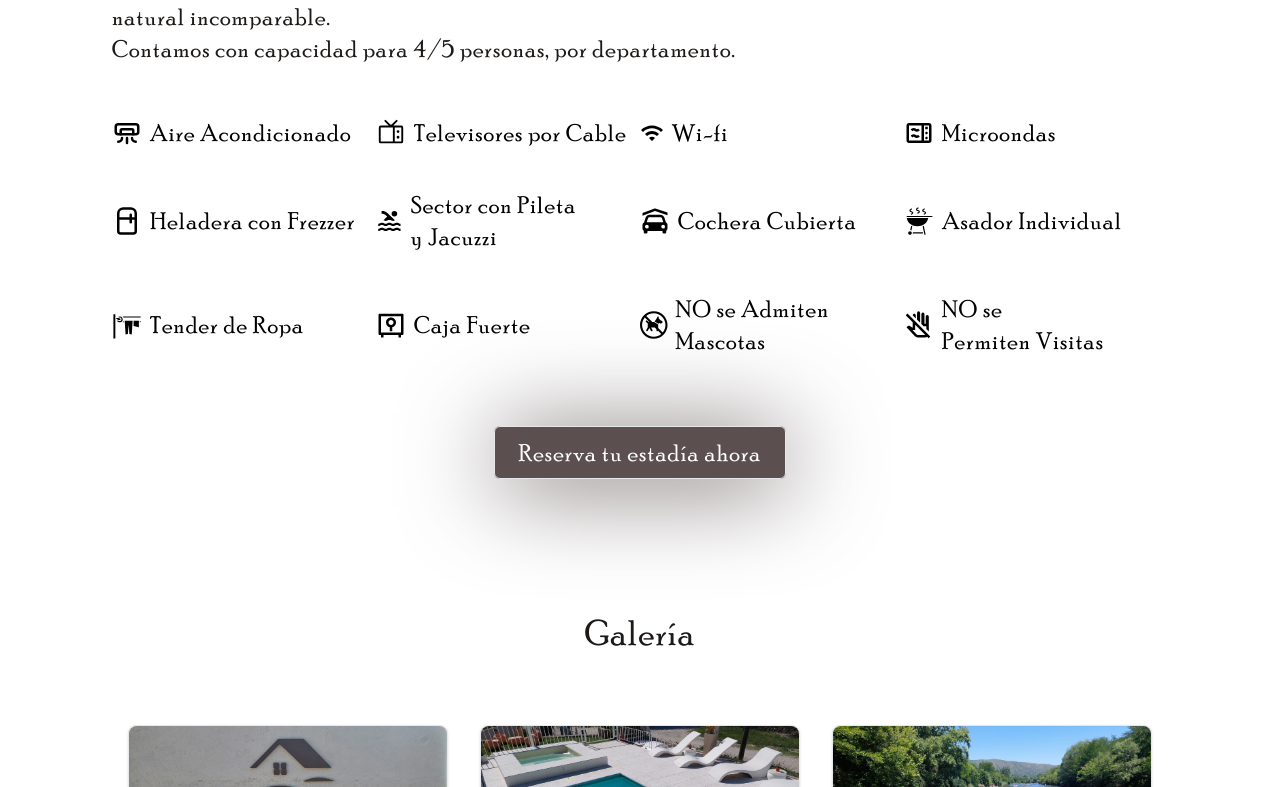
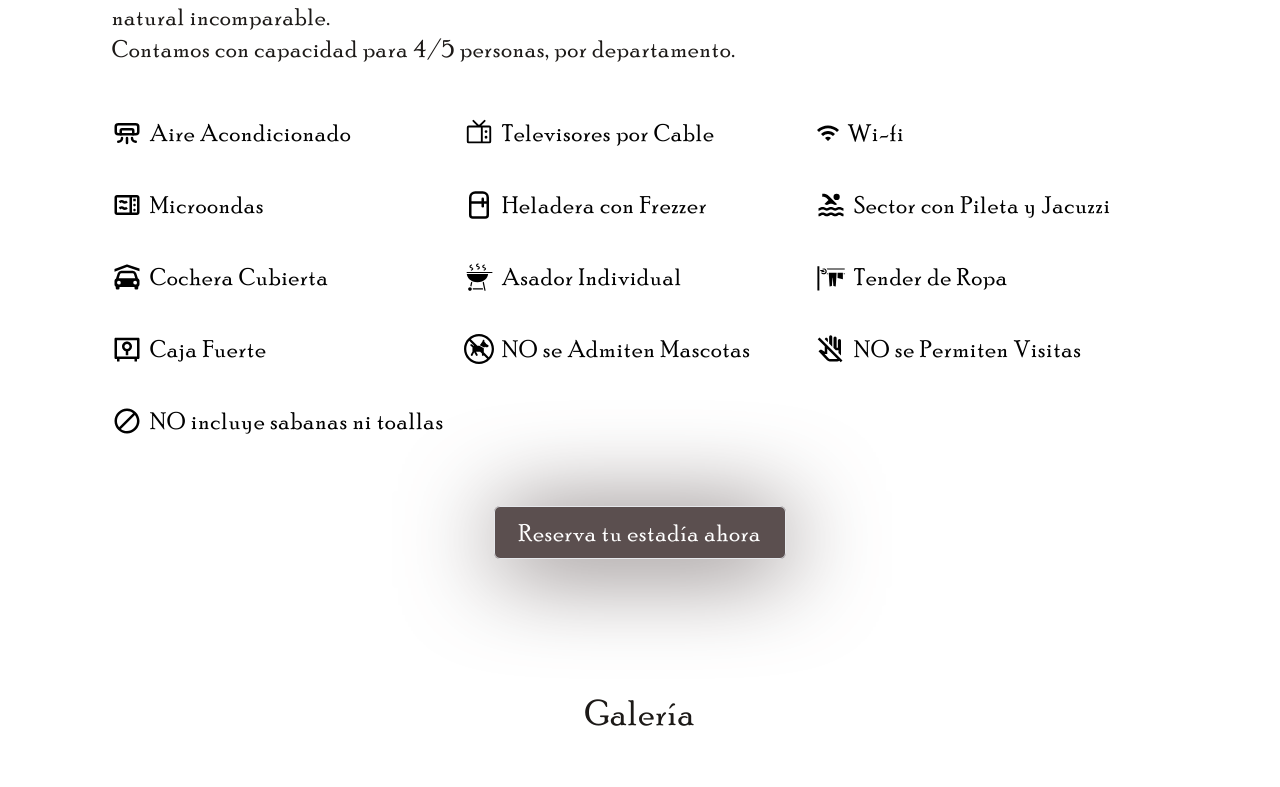
Before and after one commit to luciopalacio95/complejo-bienteveo, a React (Vite) app: page / in a window 1280 px wide. Shown: the part 893-1680 px from the top of the page. Built offline with nearby package versions, Linux system fonts and the light colour scheme.

Commit message:
LP-Add servicio y fin imagen galery open

```diff
--- a/src/assets/images/svg/notPets.jsx
+++ b/src/assets/images/svg/notPets.jsx
@@ -1,6 +1,6 @@
 export default function NotPets(props){
     return(
-        <svg fill="#000000" height="30px" width="30px" className={props.className} version="1.1" id="Capa_1" xmlns="http://www.w3.org/2000/svg" xmlns:xlink="http://www.w3.org/1999/xlink"
+        <svg fill="#000000" height="30px" width="30px" className={props.className} version="1.1" id="Capa_1" xmlns="http://www.w3.org/2000/svg" xmlnsXlink="http://www.w3.org/1999/xlink"
         viewBox="0 0 313.725 313.725" xmlSpace="preserve">
             <g>
                 <path d="M218.992,133.607c1.628,0.715,3.265,1.418,4.888,2.123c4.772,2.074,9.742,3.039,14.948,2.731
--- a/src/components/home/servicios.jsx
+++ b/src/components/home/servicios.jsx
@@ -1,4 +1,4 @@
-import { MdPool, MdOutlineWifi, MdOutlineMicrowave, MdOutlineDoNotTouch } from "react-icons/md";
+import { MdPool, MdOutlineWifi, MdOutlineMicrowave, MdOutlineDoNotTouch, MdDoNotDisturbAlt } from "react-icons/md";
 import { TbAirConditioning } from "react-icons/tb";
 import { GiBarbecue, GiClothesline } from "react-icons/gi";
 import { RiSafeLine } from "react-icons/ri";
@@ -20,41 +20,44 @@ export default function Servicios(){
                 <br></br><br></br>
             </p>
             <div className='w-full flex flex-wrap gap-y-10 text-base sm:text-2xl'>
-                <div className="basis-1/2 sm:basis-1/4 text-pretty flex justify-stretch sm:items-center">
+                <div className="basis-1/2 sm:basis-1/3 text-pretty flex justify-stretch sm:items-center">
                     <TbAirConditioning className="mr-2 text-3xl"/> Aire Acondicionado
                 </div>
-                <div className="basis-1/2 sm:basis-1/4 text-pretty flex justify-stretch sm:items-center">
+                <div className="basis-1/2 sm:basis-1/3 text-pretty flex justify-stretch sm:items-center">
                 <PiTelevision className="mr-2 text-3xl"/> Televisores por Cable
                 </div>
-                <div className="basis-1/2 sm:basis-1/4 text-pretty flex justify-stretch sm:items-center">
+                <div className="basis-1/2 sm:basis-1/3 text-pretty flex justify-stretch sm:items-center">
                     <MdOutlineWifi className="mr-2 text-2xl"/> Wi-fi
                 </div>
-                <div className="basis-1/2 sm:basis-1/4 text-pretty flex justify-stretch sm:items-center">
+                <div className="basis-1/2 sm:basis-1/3 text-pretty flex justify-stretch sm:items-center">
                     <MdOutlineMicrowave className="mr-2 text-3xl"/> Microondas
                 </div>
-                <div className="basis-1/2 sm:basis-1/4 text-pretty flex justify-stretch sm:items-center">
+                <div className="basis-1/2 sm:basis-1/3 text-pretty flex justify-stretch sm:items-center">
                     <LuRefrigerator className="mr-2 text-3xl"/> Heladera con Frezzer
                 </div>
-                <div className="basis-1/2 sm:basis-1/4 text-pretty flex justify-stretch sm:items-center">
+                <div className="basis-1/2 sm:basis-1/3 text-pretty flex justify-stretch sm:items-center">
                     <MdPool className="mr-2 text-3xl"/> Sector con Pileta y Jacuzzi
                 </div>
-                <div className="basis-1/2 sm:basis-1/4 text-pretty flex justify-stretch sm:items-center">
+                <div className="basis-1/2 sm:basis-1/3 text-pretty flex justify-stretch sm:items-center">
                     <BiSolidCarGarage className="mr-2 text-3xl"/> Cochera Cubierta
                 </div>
-                <div className="basis-1/2 sm:basis-1/4 text-pretty flex justify-stretch sm:items-center">
+                <div className="basis-1/2 sm:basis-1/3 text-pretty flex justify-stretch sm:items-center">
                     <GiBarbecue className="mr-2 text-3xl"/> Asador Individual
                 </div>
-                <div className="basis-1/2 sm:basis-1/4 text-pretty flex justify-stretch sm:items-center">
+                <div className="basis-1/2 sm:basis-1/3 text-pretty flex justify-stretch sm:items-center">
                     <GiClothesline className="mr-2 text-3xl"/> Tender de Ropa
                 </div>
-                <div className="basis-1/2 sm:basis-1/4 text-pretty flex justify-stretch sm:items-center">
+                <div className="basis-1/2 sm:basis-1/3 text-pretty flex justify-stretch sm:items-center">
                     <RiSafeLine className="mr-2 text-3xl"/> Caja Fuerte
                 </div>
-                <div className="basis-1/2 sm:basis-1/4 text-pretty flex justify-stretch sm:items-center">
+                <div className="basis-1/2 sm:basis-1/3 text-pretty flex justify-stretch sm:items-center">
                     <NotPets className="mr-2 text-3xl"/> NO se Admiten Mascotas
                 </div>
-                <div className="basis-1/2 sm:basis-1/4 text-pretty flex justify-stretch sm:items-center">
+                <div className="basis-1/2 sm:basis-1/3 text-pretty flex justify-stretch sm:items-center">
                     <MdOutlineDoNotTouch className="mr-2 text-3xl"/> NO se Permiten Visitas
+                </div>
+                <div className="basis-1/2 sm:basis-1/3 text-pretty flex justify-stretch sm:items-center">
+                    <MdDoNotDisturbAlt className="mr-2 text-3xl"/> NO incluye sabanas ni toallas
                 </div>
             </div>
             <div className="text-center mt-20">
--- a/src/components/layouts/header.jsx
+++ b/src/components/layouts/header.jsx
@@ -60,7 +60,7 @@ export default function Header() {
             to='servicios'
             spy
             smooth
-            offset={-180}
+            offset={-100}
             duration={600}
           >
             Servicios
@@ -80,7 +80,7 @@ export default function Header() {
             to='contacto'
             spy
             smooth
-            offset={-180}
+            offset={-100}
             duration={600}
           >
             Contáctenos
--- a/src/components/layouts/modalGallery.jsx
+++ b/src/components/layouts/modalGallery.jsx
@@ -14,19 +14,18 @@ import "yet-another-react-lightbox/plugins/counter.css";
 import "yet-another-react-lightbox/plugins/thumbnails.css";
 
 export default function ModalGallery(props){
-    const [openGallery, setOpenGallery] = useState(false);
     return (
         <>
             <button
                 className="bg_inferior inline-flex items-center hover:opacity-80 text-white text-lg font-medium px-3 py-2 border rounded-md"
-                onClick={() => setOpenGallery(true)}
+                onClick={() => props.setOpenGallery(true)}
             >
             Ver fotos y videos
                 <TbPhotoShare className="rtl:rotate-180 w-3.5 h-3.5 ms-2"/>
             </button>
             <Lightbox
-                open={openGallery}
-                close={() => setOpenGallery(false)}
+                open={props.openGallery}
+                close={() => props.setOpenGallery(false)}
                 plugins={[Captions, Counter, Fullscreen, /*Thumbnails,*/ Zoom, Video]}
                 counter={{ container: { style: { top: "unset", bottom: 0 } } }}
                 slides={ props.fotos }
```
Also changed, not shown: src/components/home/galeria.jsx (+13 -15 lines).
